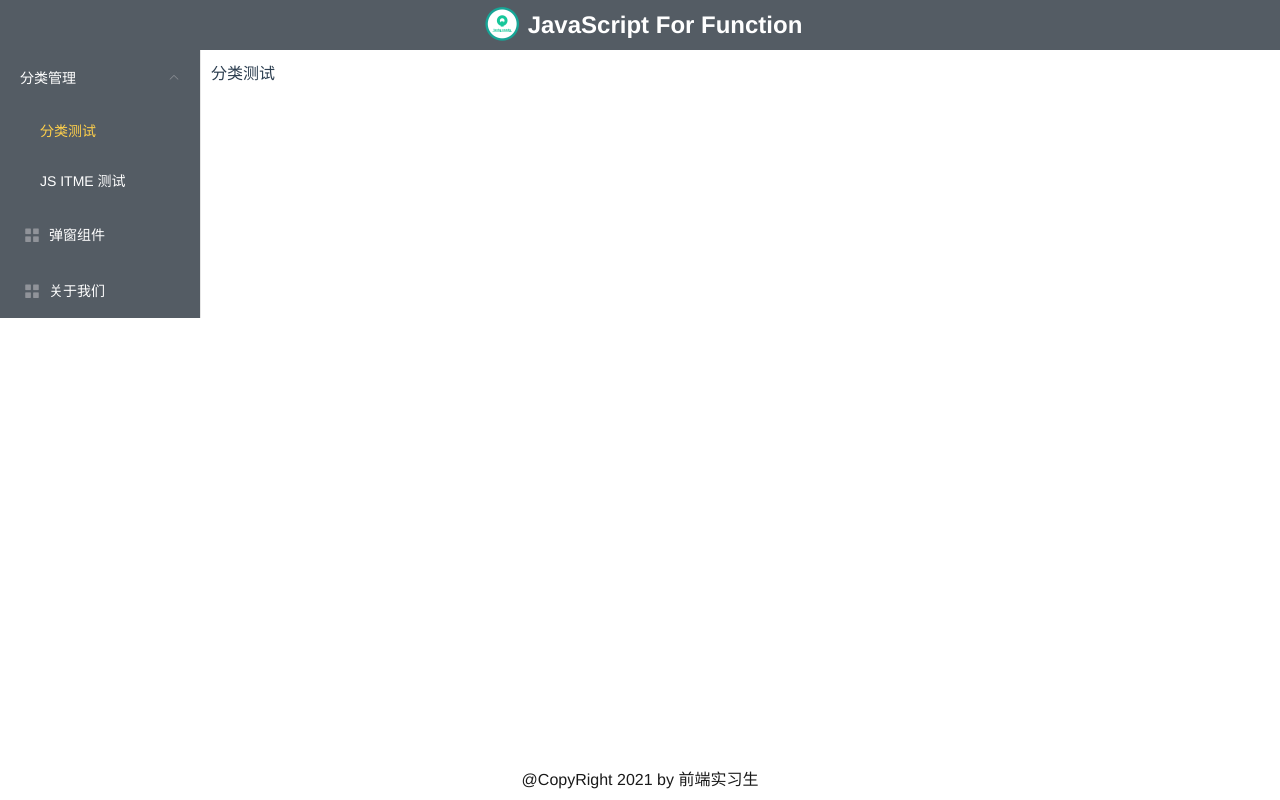
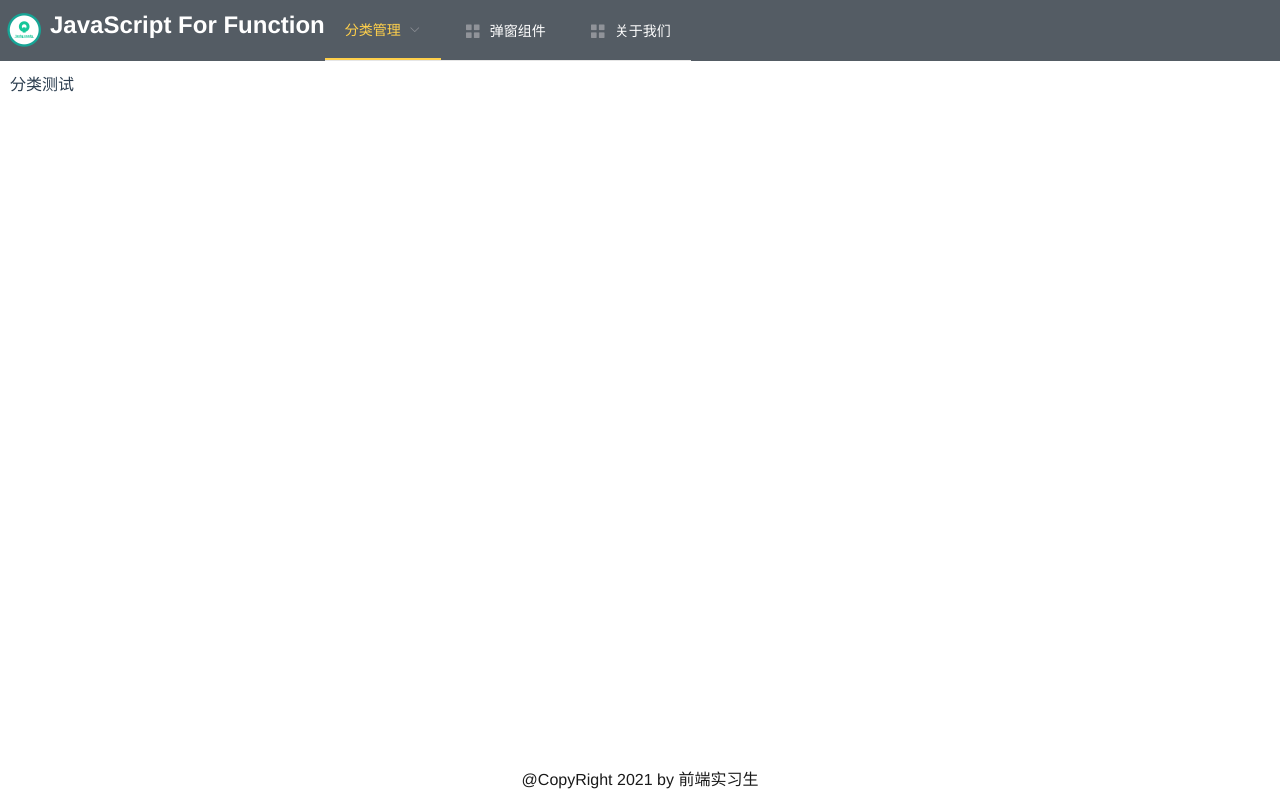
Before and after one commit to qiunanya/web-demo, a Vue app in the folder web-element-ui-demo/: page /home/category/test in a window 1280 px wide. Built offline with nearby package versions, Linux system fonts and the light colour scheme.

Commit message:
采用上中下布局方式，修复子路由动画不生效问题

```diff
--- a/web-element-ui-demo/src/components/layout/app-head/index.vue
+++ b/web-element-ui-demo/src/components/layout/app-head/index.vue
@@ -1,15 +1,23 @@
 <template>
 	<div class="head_wrapper">
-        <img src="@/assets/logo.png">
-		<h2>JavaScript For Function</h2>
+        <div class="info_item">
+            <img src="@/assets/logo.png">
+            <h2>JavaScript For Function</h2>
+        </div>
+        <div class="menu_item">
+            <app-menu></app-menu>
+        </div>
 	</div>
 </template>
 
 <script>
 // @ is an alias to /src
+import AppMenu from '@/components/layout/app-menu'
 export default {
 	name: "Home",
-	components: {},
+	components: {
+        AppMenu
+    },
 	data() {
 		return {
             menuList:[],
--- a/web-element-ui-demo/src/components/layout/app-head/style.scss
+++ b/web-element-ui-demo/src/components/layout/app-head/style.scss
@@ -1,9 +1,11 @@
 .head_wrapper {
     display: flex;
-    justify-content: center;
+    justify-content: left;
     align-items: center;
     background: #545c64;
     color: #ffffff;
+    .info_item{
+        display: flex;
         img {
             width: 50px;
             height: 50px;
@@ -15,3 +17,8 @@
             line-height: 0;
         }
     }
+    .menu_item{
+
+    }
+
+}
--- a/web-element-ui-demo/src/components/layout/app-menu/index.vue
+++ b/web-element-ui-demo/src/components/layout/app-menu/index.vue
@@ -3,7 +3,7 @@
         <el-menu
 			:default-active="activeIndex2"
 			class="el-menu-demo"
-			mode="vertical"
+			mode="horizontal"
 			background-color="#545c64"
 			text-color="#fff"
 			active-text-color="#ffd04b"
--- a/web-element-ui-demo/src/components/layout/index.vue
+++ b/web-element-ui-demo/src/components/layout/index.vue
@@ -4,9 +4,9 @@
             <app-head></app-head>
         </div>
         <div class="app_content">
-            <div class="menu">
+            <!-- <div class="menu">
                 <app-menu></app-menu>
-            </div>
+            </div> -->
             <div class="content">
                 <transition :name="transitionName">
                     <router-view></router-view>
--- a/web-element-ui-demo/src/views/category/main.vue
+++ b/web-element-ui-demo/src/views/category/main.vue
@@ -1,11 +1,32 @@
 <template>
-    <!-- 首页路由输出出口 -->
+    <!-- 分类模块路由输出地址 -->
     <div class="category">
-        <router-view></router-view>
+        <transition :name="transitionName">
+            <router-view></router-view>
+        </transition>
     </div>
 </template>
 <script>
 export default {
-    name:"Category"
+    name:"Category",
+    data() {
+        return {
+            transitionName: ''
+        }
+    },
+    watch: {//使用watch 监听$router的变化
+        $route(to, from) {
+            //如果to索引大于from索引,判断为前进状态,反之则为后退状态
+            if(to.meta.index > from.meta.index){
+                //设置动画名称
+                this.transitionName = 'slide-left';
+            }else{
+                this.transitionName = 'slide-right';
+            }
+        }
+    }
 }
 </script>
+<style lang="scss">
+@import url('./style.scss');
+</style>
--- /dev/null
+++ b/web-element-ui-demo/src/views/category/style.scss
@@ -0,0 +1,26 @@
+/* 可以设置不同的进入和离开动画 */
+/* 设置持续时间和动画函数 */
+.slide-right-enter-active,
+.slide-right-leave-active,
+.slide-left-enter-active,
+.slide-left-leave-active {
+  will-change: transform;
+  transition: all 500ms;
+  position: absolute;
+}
+.slide-right-enter {
+  opacity: 0;
+  transform: translate3d(-100%, 0, 0);
+}
+.slide-right-leave-active {
+  opacity: 0;
+  transform: translate3d(100%, 0, 0);
+}
+.slide-left-enter {
+  opacity: 0;
+  transform: translate3d(100%, 0, 0);
+}
+.slide-left-leave-active {
+  opacity: 0;
+  transform: translate3d(-100%, 0, 0);
+}
```
Lines whose indentation alone changed are shown as unchanged.
